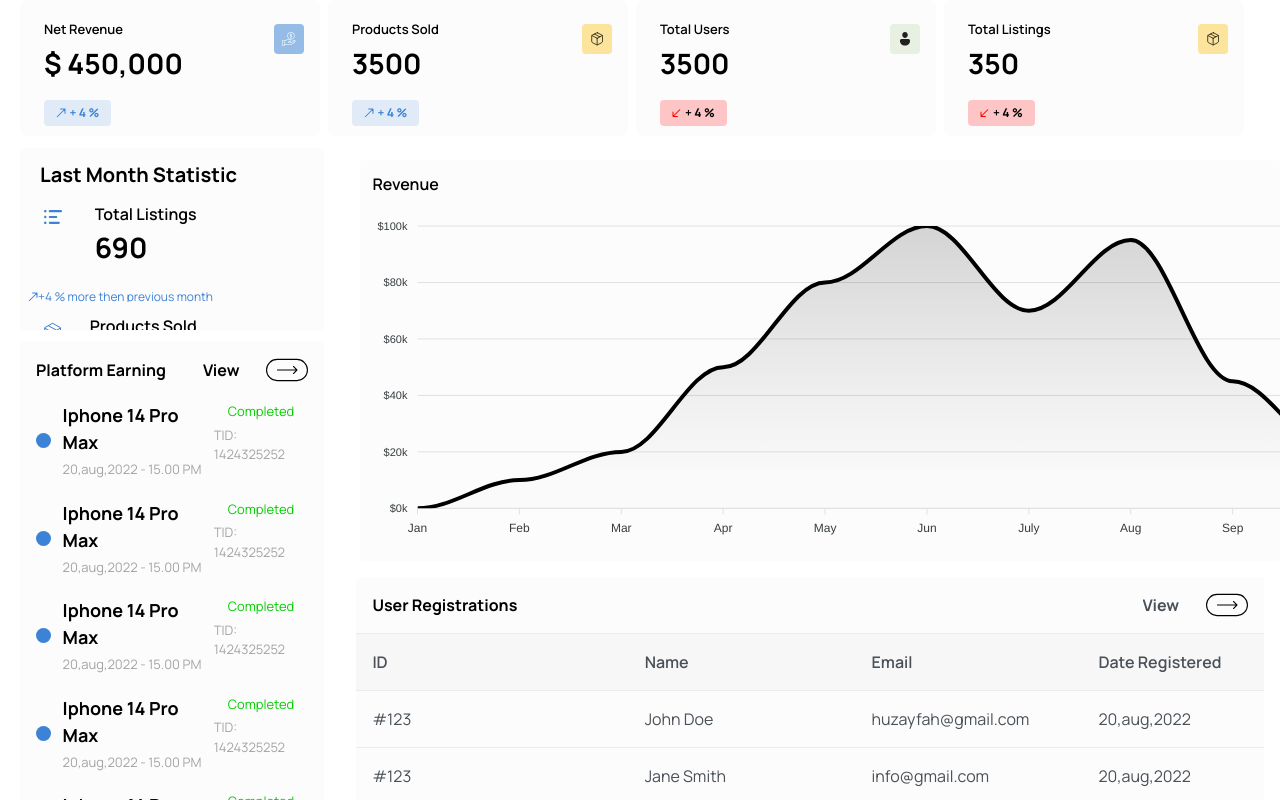
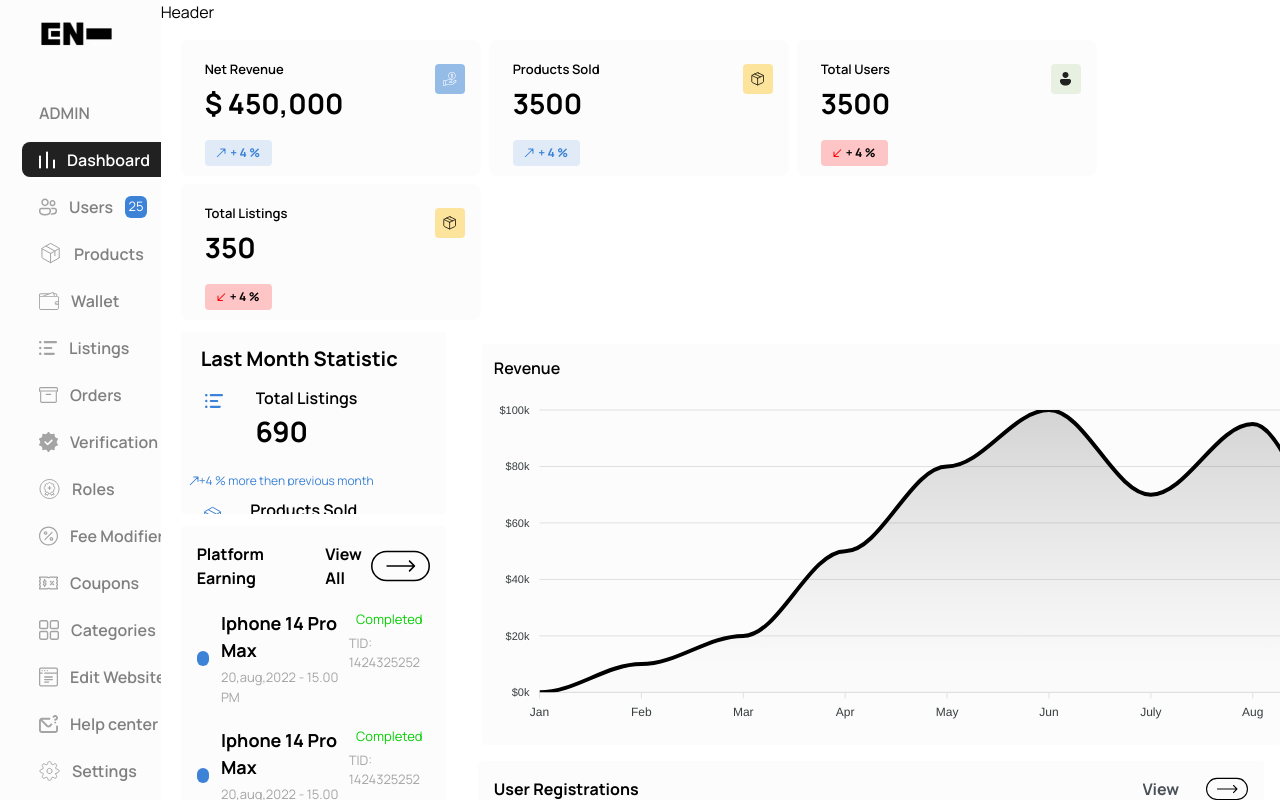
Before and after one commit to SmurfTec/Electra-Admin, a React (Vite) app: page / in a window 1280 px wide. Both pictures are taken after a click on the element "Login". Shown: the top 800 px of the page. Built offline with nearby package versions, Linux system fonts and the light colour scheme.

Commit message:
Header and side bar checks

```diff
--- a/src/App.tsx
+++ b/src/App.tsx
@@ -1,22 +1,31 @@
-import React, { useState,useEffect } from "react";
+import React, { useState, useEffect } from "react";
 import { Routes, Route, Navigate, useLocation } from "react-router-dom";
 import "./App.css";
-import { Dashboard,Users,Signin,ProductView } from "./pages/index";
-import { SideBar,Header } from "./components";
+import { Dashboard, Users, Signin, ProductView } from "./pages/index";
+import { SideBar, Header } from "./components";
 
 function App() {
-
-
+  const [show, setShow] = useState(false);
+  const location = useLocation();
+  const user = JSON.parse(localStorage.getItem("user"));
+  useEffect(() => {
+    if (!user&&location.pathname === "/" ) {
+      setShow(false);
+    } else {
+      setShow(true);
+    }
+  }, [user,location]);
   return (
     <div className="flex">
-      <SideBar />
+      {show && <SideBar />}
       <div>
-       <Header />
+       {show&& <Header />}
         <Routes>
-        <Route path="/" element={<Signin  />} />
+          <Route path="/" element={<Signin />} />
           <Route path="/Dashboard" element={<Dashboard />} />
           <Route path="/Users" element={<Users />} />
           <Route path="/ProductDetail" element={<ProductView />} />
+          <Route path="*" element={<Signin />} />
         </Routes>
       </div>
     </div>
--- a/src/components/Header/index.tsx
+++ b/src/components/Header/index.tsx
@@ -1,24 +1,10 @@
-import React,{useEffect, useState} from 'react'
-import { useNavigate } from 'react-router-dom';
+
 export const Header = () => {
-  const navigate=useNavigate();
-  const [isLoggedIn,setIsLoggedIn]=useState(false)
-  useEffect(()=>{
-    let user: any = null;
-    const storedUser = localStorage.getItem('user');
-    console.log(storedUser)
-    if (storedUser !== null) {
-      navigate('/Dashboard')
-      setIsLoggedIn(true)
-      user = JSON.parse(storedUser);
-    }else{
-      setIsLoggedIn(false)
-      navigate('/')
-    }
-  },[])
+
+
   return (
    <>
-   {isLoggedIn && <div className='h-10'>Header</div>}
+   <div className='h-10'>Header</div>
    </>
   )
 }
```
